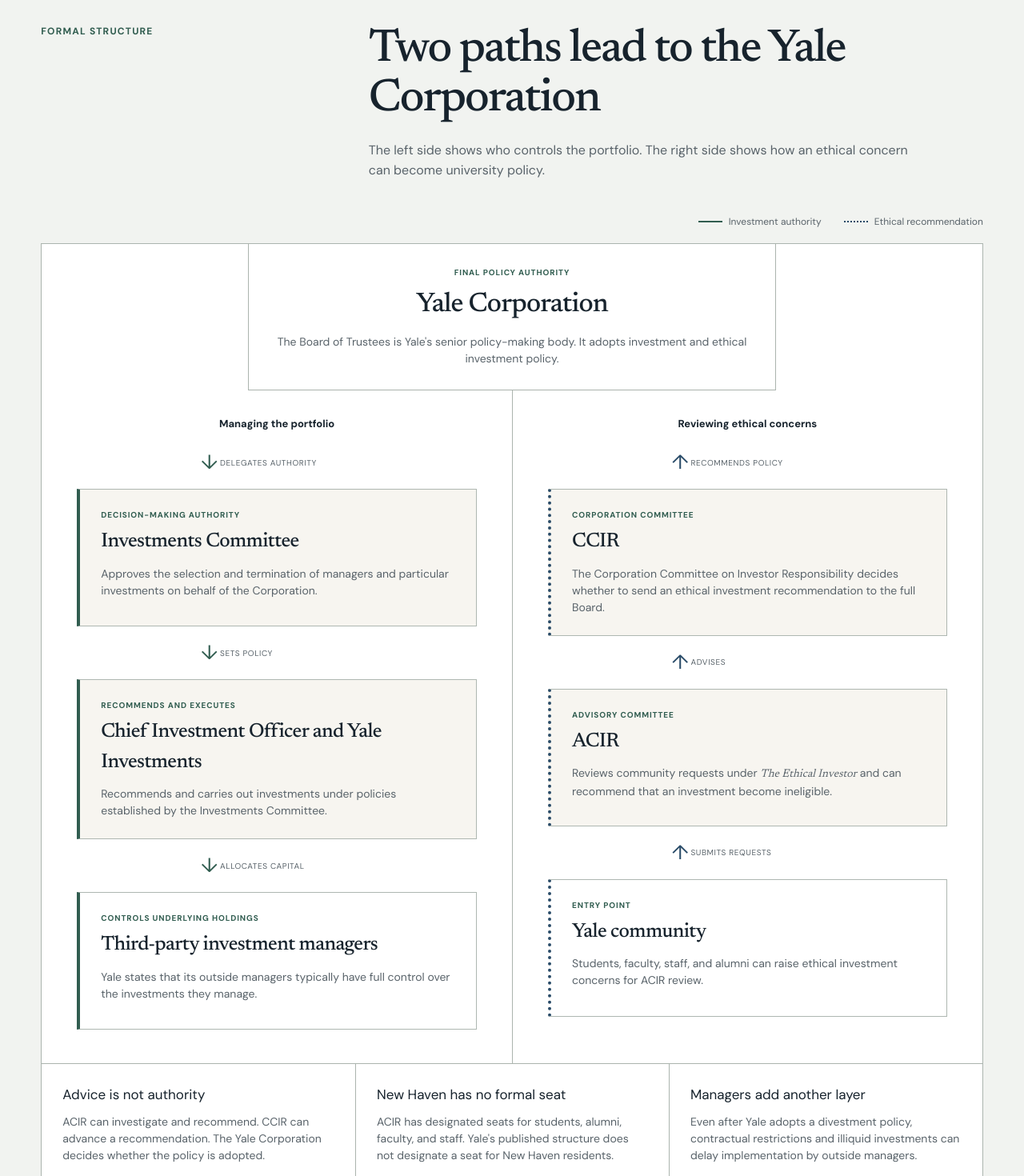
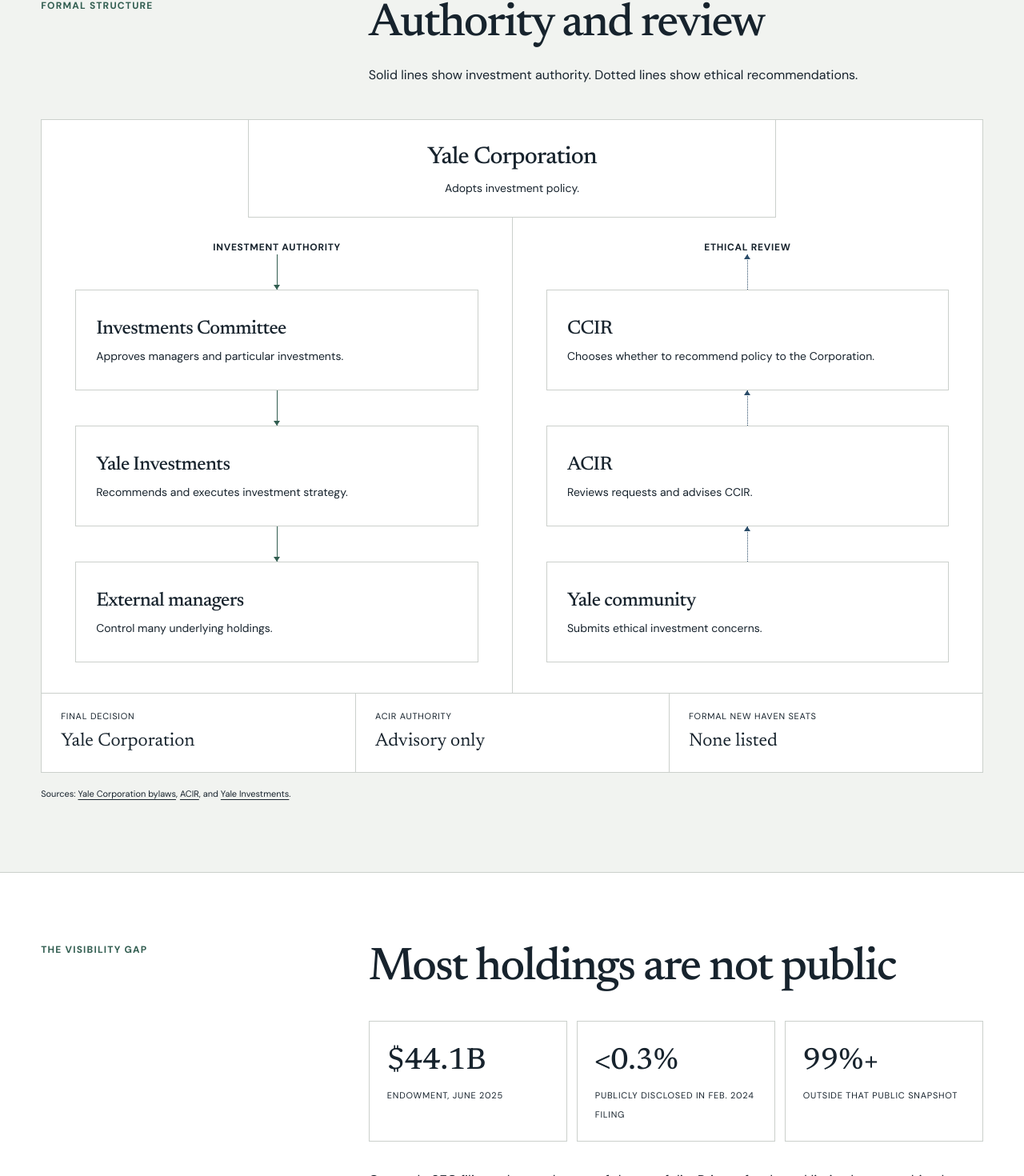
Before and after one commit to Endowment-Justice-Collective/website, a Next.js app: page /power in a window 1280 px wide. Shown: the part 684-2154 px from the top of the page at 80% size. Built offline with nearby package versions, Linux system fonts and the light colour scheme.

Commit message:
Simplify typography and power map

```diff
--- a/app/page.tsx
+++ b/app/page.tsx
@@ -8,7 +8,7 @@ export default function Home() {
     <section className="hero" aria-labelledby="hero-title">
       <div className="hero-copy">
         <p className="eyebrow">Endowment Justice Collective at Yale</p>
-        <h1 id="hero-title">Organizing for a transparent and accountable Yale endowment.</h1>
+        <h1 id="hero-title">Organizing for a transparent and accountable Yale</h1>
         <p className="hero-dek">EJC is a coalition of students, workers, alumni, and New Haven residents. We research Yale’s investments, advocate for divestment from harmful industries, and organize for democratic oversight of university decisions.</p>
         <div className="hero-actions">
           <Link className="button button-dark" href="/act">Get involved</Link>
--- a/app/power/page.tsx
+++ b/app/power/page.tsx
@@ -3,93 +3,36 @@ import { InnerPage } from "../site-chrome";
 
 export const metadata: Metadata = { title: "Power Map" };
 
-function Connector({ direction, label }: { direction: "down" | "up"; label: string }) {
-  return <div className={`map-connector map-connector-${direction}`}><span aria-hidden="true">{direction === "down" ? "↓" : "↑"}</span><small>{label}</small></div>;
-}
-
 export default function Power() {
-  return <InnerPage
-    eyebrow="Power map"
-    title={<>How Yale makes investment decisions</>}
-    intro="Investment management and ethical review follow different paths. This map shows which bodies advise, which bodies decide, and which bodies execute those decisions."
-    tone="dark"
-  >
+  return <InnerPage eyebrow="Power map" title={<>How Yale makes investment decisions</>} intro="Investment management and ethical review follow separate paths. Both end with the Yale Corporation." tone="dark">
     <section className="content-section power-map-section">
-      <header className="map-intro">
-        <p className="content-label">Formal structure</p>
-        <div><h2>Two paths lead to the Yale Corporation</h2><p>The left side shows who controls the portfolio. The right side shows how an ethical concern can become university policy.</p></div>
-      </header>
-
-      <div className="map-legend" aria-label="Diagram legend">
-        <span><i className="legend-solid" /> Investment authority</span>
-        <span><i className="legend-dotted" /> Ethical recommendation</span>
-      </div>
-
+      <header className="map-intro"><p className="content-label">Formal structure</p><div><h2>Authority and review</h2><p>Solid lines show investment authority. Dotted lines show ethical recommendations.</p></div></header>
       <div className="governance-map" aria-label="Power map of Yale endowment governance">
-        <div className="map-top">
-          <span className="map-role">Final policy authority</span>
-          <h3>Yale Corporation</h3>
-          <p>The Board of Trustees is Yale's senior policy-making body. It adopts investment and ethical investment policy.</p>
-        </div>
-
+        <div className="map-top"><h3>Yale Corporation</h3><p>Adopts investment policy.</p></div>
         <div className="map-lanes">
           <section className="map-lane authority-lane" aria-labelledby="authority-title">
-            <h3 id="authority-title">Managing the portfolio</h3>
-            <Connector direction="down" label="delegates authority" />
-            <div className="map-node">
-              <span className="map-role">Decision-making authority</span>
-              <h4>Investments Committee</h4>
-              <p>Approves the selection and termination of managers and particular investments on behalf of the Corporation.</p>
-            </div>
-            <Connector direction="down" label="sets policy" />
-            <div className="map-node">
-              <span className="map-role">Recommends and executes</span>
-              <h4>Chief Investment Officer and Yale Investments</h4>
-              <p>Recommends and carries out investments under policies established by the Investments Committee.</p>
-            </div>
-            <Connector direction="down" label="allocates capital" />
-            <div className="map-node map-node-terminal">
-              <span className="map-role">Controls underlying holdings</span>
-              <h4>Third-party investment managers</h4>
-              <p>Yale states that its outside managers typically have full control over the investments they manage.</p>
-            </div>
+            <h3 id="authority-title">Investment authority</h3>
+            <div className="map-connector map-connector-down" aria-hidden="true" />
+            <div className="map-node"><h4>Investments Committee</h4><p>Approves managers and particular investments.</p></div>
+            <div className="map-connector map-connector-down" aria-hidden="true" />
+            <div className="map-node"><h4>Yale Investments</h4><p>Recommends and executes investment strategy.</p></div>
+            <div className="map-connector map-connector-down" aria-hidden="true" />
+            <div className="map-node"><h4>External managers</h4><p>Control many underlying holdings.</p></div>
           </section>
-
           <section className="map-lane ethics-lane" aria-labelledby="ethics-title">
-            <h3 id="ethics-title">Reviewing ethical concerns</h3>
-            <Connector direction="up" label="recommends policy" />
-            <div className="map-node">
-              <span className="map-role">Corporation committee</span>
-              <h4>CCIR</h4>
-              <p>The Corporation Committee on Investor Responsibility decides whether to send an ethical investment recommendation to the full Board.</p>
-            </div>
-            <Connector direction="up" label="advises" />
-            <div className="map-node">
-              <span className="map-role">Advisory committee</span>
-              <h4>ACIR</h4>
-              <p>Reviews community requests under <em>The Ethical Investor</em> and can recommend that an investment become ineligible.</p>
-            </div>
-            <Connector direction="up" label="submits requests" />
-            <div className="map-node map-node-terminal">
-              <span className="map-role">Entry point</span>
-              <h4>Yale community</h4>
-              <p>Students, faculty, staff, and alumni can raise ethical investment concerns for ACIR review.</p>
-            </div>
+            <h3 id="ethics-title">Ethical review</h3>
+            <div className="map-connector map-connector-up" aria-hidden="true" />
+            <div className="map-node"><h4>CCIR</h4><p>Chooses whether to recommend policy to the Corporation.</p></div>
+            <div className="map-connector map-connector-up" aria-hidden="true" />
+            <div className="map-node"><h4>ACIR</h4><p>Reviews requests and advises CCIR.</p></div>
+            <div className="map-connector map-connector-up" aria-hidden="true" />
+            <div className="map-node"><h4>Yale community</h4><p>Submits ethical investment concerns.</p></div>
           </section>
         </div>
       </div>
-
-      <div className="map-findings">
-        <article><h3>Advice is not authority</h3><p>ACIR can investigate and recommend. CCIR can advance a recommendation. The Yale Corporation decides whether the policy is adopted.</p></article>
-        <article><h3>New Haven has no formal seat</h3><p>ACIR has designated seats for students, alumni, faculty, and staff. Yale's published structure does not designate a seat for New Haven residents.</p></article>
-        <article><h3>Managers add another layer</h3><p>Even after Yale adopts a divestment policy, contractual restrictions and illiquid investments can delay implementation by outside managers.</p></article>
-      </div>
-
-      <p className="map-sources">Sources: <a href="https://www.yale.edu/board-trustees/governance-historic-documents/laws" target="_blank" rel="noreferrer">Yale Corporation bylaws</a>, <a href="https://acir.yale.edu/frequently-asked-questions" target="_blank" rel="noreferrer">ACIR frequently asked questions</a>, and <a href="https://investments.yale.edu/the-endowment/" target="_blank" rel="noreferrer">Yale Investments</a>.</p>
+      <dl className="map-facts"><div><dt>Final decision</dt><dd>Yale Corporation</dd></div><div><dt>ACIR authority</dt><dd>Advisory only</dd></div><div><dt>Formal New Haven seats</dt><dd>None listed</dd></div></dl>
+      <p className="map-sources">Sources: <a href="https://www.yale.edu/board-trustees/governance-historic-documents/laws" target="_blank" rel="noreferrer">Yale Corporation bylaws</a>, <a href="https://acir.yale.edu/frequently-asked-questions" target="_blank" rel="noreferrer">ACIR</a>, and <a href="https://investments.yale.edu/the-endowment/" target="_blank" rel="noreferrer">Yale Investments</a>.</p>
     </section>
-
-    <section className="content-section visibility-section">
-      <div className="content-grid"><p className="content-label">The visibility gap</p><div className="prose"><h2>Most holdings are not public</h2><div className="fact-row"><div className="fact"><strong>$44.1B</strong><span>Endowment, June 2025</span></div><div className="fact"><strong>&lt;0.3%</strong><span>Publicly disclosed in Feb. 2024 filing</span></div><div className="fact"><strong>99%+</strong><span>Outside that public snapshot</span></div></div><p>Quarterly SEC filings show only part of the portfolio. Private funds, limited partnerships, and other structures keep most holdings outside public filings. <a href="https://yaledailynews.com/blog/2024/04/29/analysis-how-much-does-yale-invest-in-military-weapons-manufacturing/" target="_blank" rel="noreferrer">Read the Yale Daily News analysis</a>.</p></div></div>
-    </section>
+    <section className="content-section visibility-section"><div className="content-grid"><p className="content-label">The visibility gap</p><div className="prose"><h2>Most holdings are not public</h2><div className="fact-row"><div className="fact"><strong>$44.1B</strong><span>Endowment, June 2025</span></div><div className="fact"><strong>&lt;0.3%</strong><span>Publicly disclosed in Feb. 2024 filing</span></div><div className="fact"><strong>99%+</strong><span>Outside that public snapshot</span></div></div><p>Quarterly SEC filings show only part of the portfolio. Private funds and limited partnerships keep most holdings outside public filings. <a href="https://yaledailynews.com/blog/2024/04/29/analysis-how-much-does-yale-invest-in-military-weapons-manufacturing/" target="_blank" rel="noreferrer">Read the Yale Daily News analysis</a>.</p></div></div></section>
   </InnerPage>;
 }
```
Also changed, not shown: app/globals.css.
